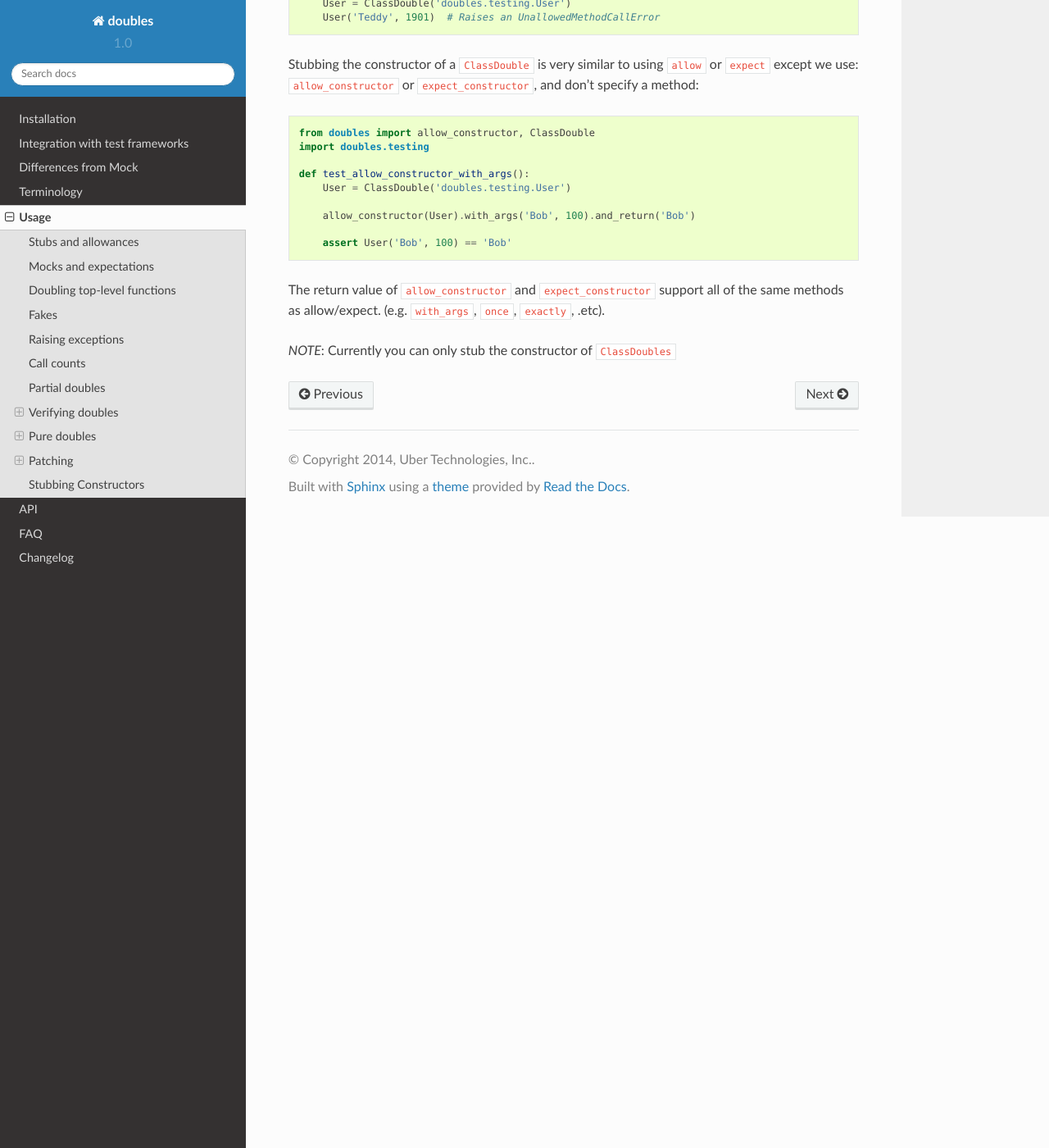
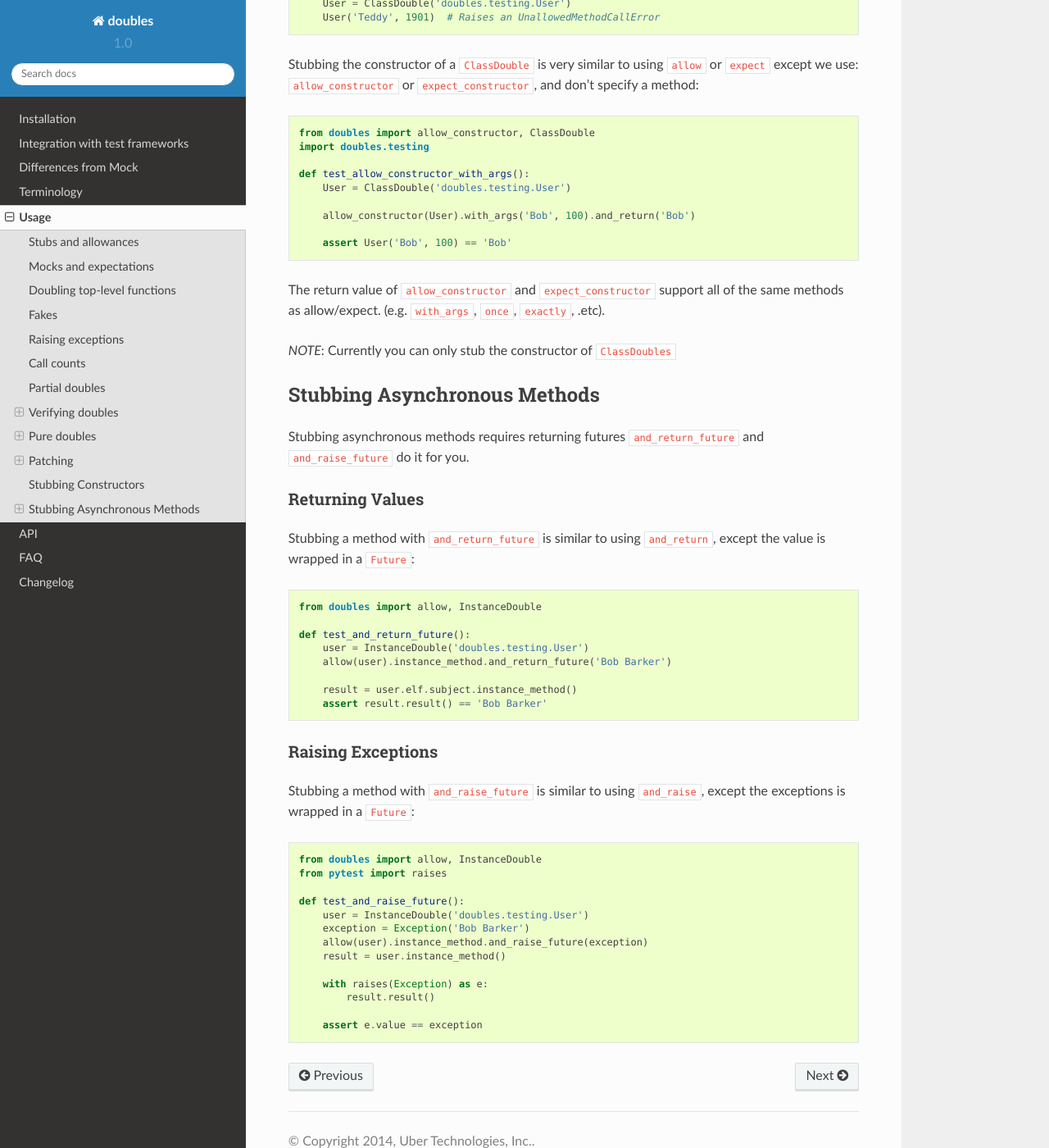
Before and after one commit to uber/doubles, a Sphinx documentation site: the page built from docs/source/usage.rst, in a window 1280 px wide and 1400 px high, scrolled down 11029 px. Shown: the whole window at 82% size. Built offline with Sphinx 7.4.7 and the Read the Docs theme 2.0.0, drawn with Linux system fonts in a browser that asks for light colours.

Commit message:
update readme for async

```diff
--- a/docs/source/usage.rst
+++ b/docs/source/usage.rst
@@ -454,3 +454,42 @@ The return value of ``allow_constructor`` and ``expect_constructor`` support all
 
 
 *NOTE*: Currently you can only stub the constructor of ``ClassDoubles``
+
+Stubbing Asynchronous Methods
+-----------------------------
+
+Stubbing asynchronous methods requires returning futures ``and_return_future`` and ``and_raise_future`` do it for you.
+
+
+Returning Values
+++++++++++++++++
+
+Stubbing a method with ``and_return_future`` is similar to using ``and_return``, except the value is wrapped in a ``Future``::
+
+    from doubles import allow, InstanceDouble
+
+    def test_and_return_future():
+        user = InstanceDouble('doubles.testing.User')
+        allow(user).instance_method.and_return_future('Bob Barker')
+
+        result = user.elf.subject.instance_method()
+        assert result.result() == 'Bob Barker'
+
+Raising Exceptions
+++++++++++++++++++
+
+Stubbing a method with ``and_raise_future`` is similar to using ``and_raise``, except the exceptions is wrapped in a ``Future``::
+
+    from doubles import allow, InstanceDouble
+    from pytest import raises
+
+    def test_and_raise_future():
+        user = InstanceDouble('doubles.testing.User')
+        exception = Exception('Bob Barker')
+        allow(user).instance_method.and_raise_future(exception)
+        result = user.instance_method()
+
+        with raises(Exception) as e:
+            result.result()
+
+        assert e.value == exception
```
